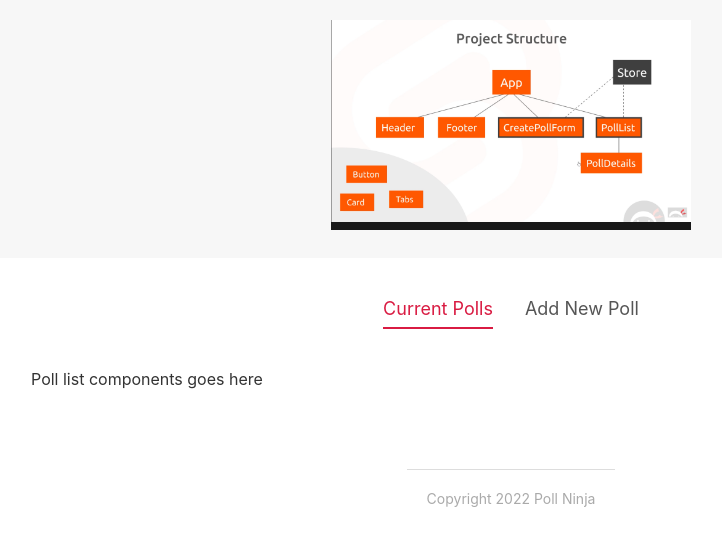
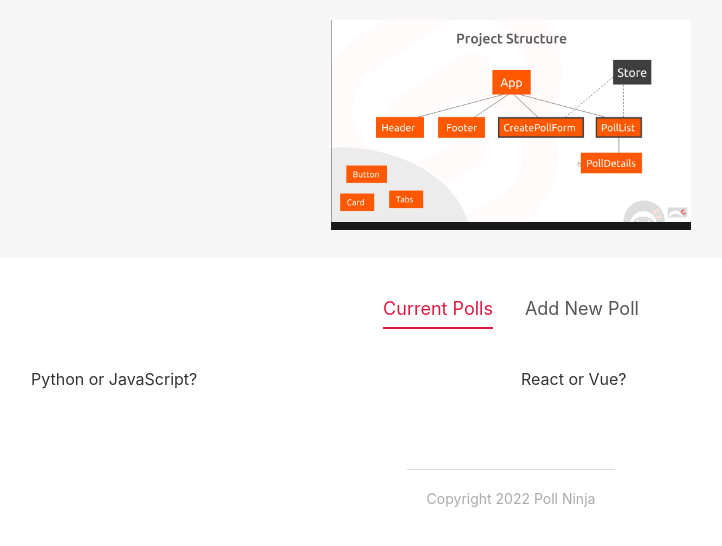
Before and after one commit to masahiro-nagai/ninjappolls_youtube, a Svelte app: page / in a window 1280 px wide. Shown: the top 546 px of the page, without its empty margins (129-851 px from the left). Built offline with nearby package versions, Linux system fonts and the light colour scheme.

Commit message:
addin new polls

```diff
--- a/src/App.svelte
+++ b/src/App.svelte
@@ -1,6 +1,7 @@
 <script>
 	import Header from "./components/Header.svelte";
 	import Footer from "./components/Footer.svelte";
+	import PollList from "./components/PollList.svelte";
 	import CreatePollForm from "./components/CreatePollForm.svelte";
 	import Tabs from "./shared/Tabs.svelte"
 	//tabs
@@ -9,14 +10,39 @@
 	const tabChange = (e) =>{
 		activeItem = e.detail;
 	}
+	// test polls
+	let polls =[
+		{
+		id: 1,
+		question: "Python or JavaScript?",
+		answerA: "Python",
+		answerB: "JavaScript",
+		votesA: 9,
+		votesB: 15,
+		},
+		{
+		id: 2,
+		question: "React or Vue?",
+		answerA: "React",
+		answerB: "Vue",
+		votesA: 18,
+		votesB:  6,
+		},
+	];
+	const handleAdd = (e) =>{
+		const poll =e.detail;
+		polls =[poll,...polls];
+		console.log(polls)
+		activeItem = "Current Polls";
+	}
 </script>
 <Header />
 <main>
 	<Tabs {activeItem} {items} on:tabChange={tabChange}/>
 	{#if activeItem === "Current Polls"}
-		<p>Poll list components goes here</p>
+		<PollList {polls}/>
 	{:else if activeItem === "Add New Poll"}
-		<CreatePollForm />
+		<CreatePollForm on:add={handleAdd}/>
 	{/if}
 
 </main>
--- a/src/components/CreatePollForm.svelte
+++ b/src/components/CreatePollForm.svelte
@@ -1,5 +1,8 @@
 <script>
+    import {createEventDispatcher} from "svelte";
     import Button from "../shared/Button.svelte";
+
+    let dispatch = createEventDispatcher();
     let fields = { question:"",answerA:"",answerB:""};
     let errors = { question:"",answerA:"",answerB:""};
     let valid = false;
@@ -28,7 +31,8 @@
         }
         // add new poll
         if(valid){
-            console.log('valid',fields)
+            let poll = {...fields,vatesA: 0,votesB: 0,id: Math.random()};
+            dispatch('add',poll);
         }
     }
 </script>
--- /dev/null
+++ b/src/components/PollList.svelte
@@ -0,0 +1,17 @@
+<script>
+    export let polls = [];
+</script>
+
+<div class="poll-list">
+    {#each polls as poll(poll.id)}
+        <div>{ poll.question }</div>
+    {/each}
+</div>
+
+<style>
+    .poll-list{
+        display: grid;
+        grid-template-columns: 1fr 1fr;
+        grid-gap: 20px;
+    }
+</style>
```
